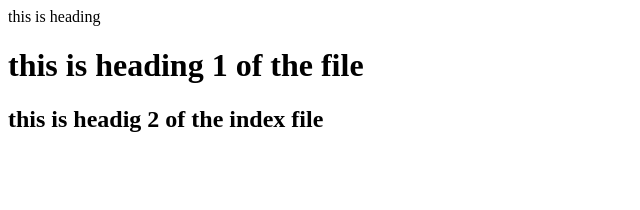
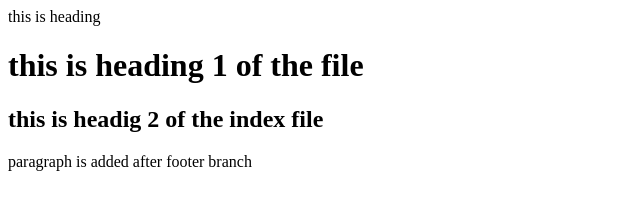
Before and after one commit to wtejas/testing, a plain HTML site: page index.html in a window 1280 px wide. Shown: the whole page, without its empty margins (0-640 px from the left). Drawn offline with Linux system fonts and the light colour scheme.

Commit message:
Update index.html

```diff
--- a/index.html
+++ b/index.html
@@ -5,5 +5,6 @@
     </head>
   <h1>this is heading 1 of the file </h1>
   <h2>this  is headig 2 of the index file </h2>
+    <p>paragraph is added after footer branch </p>
     </body>
 </html>
```
